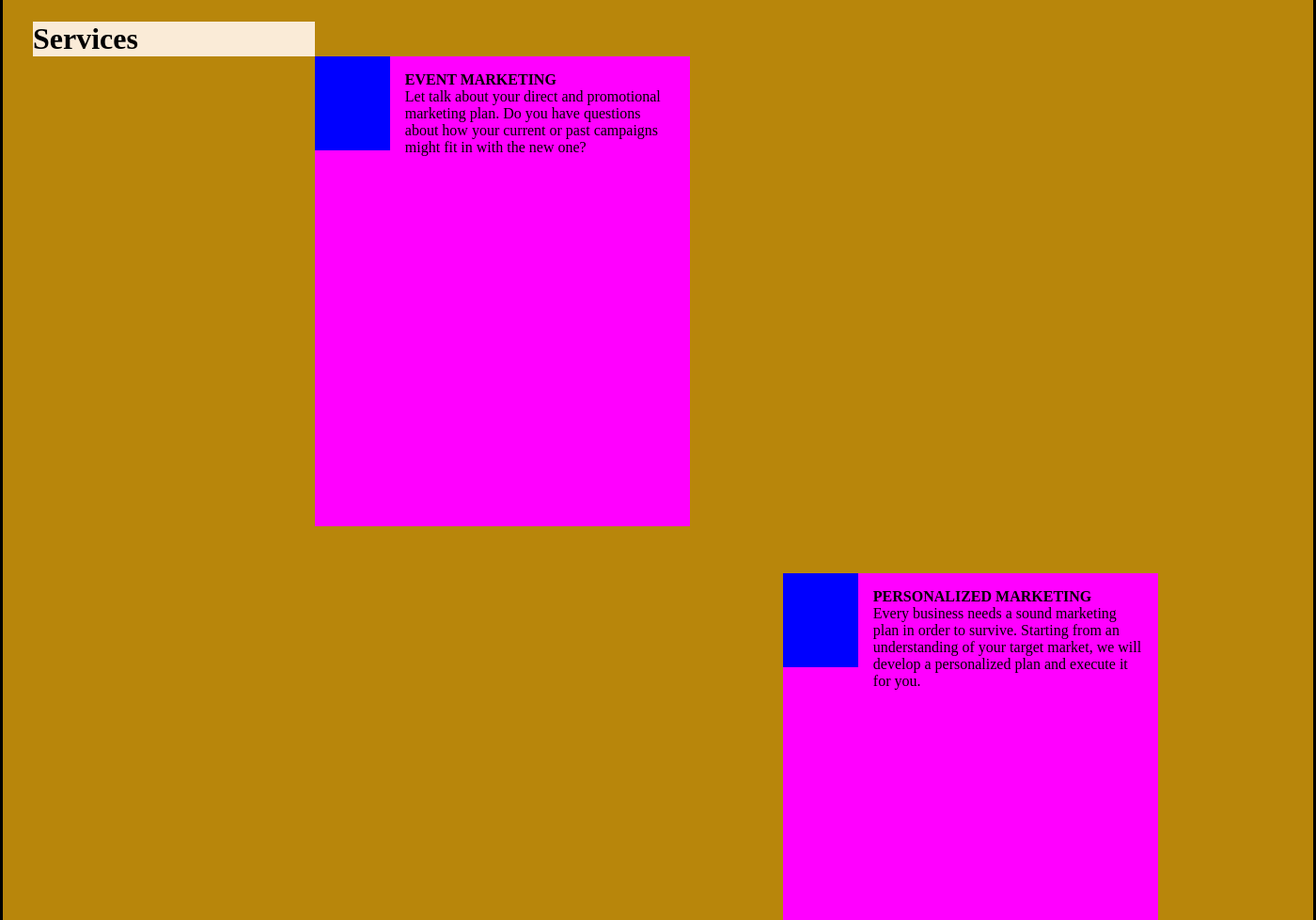
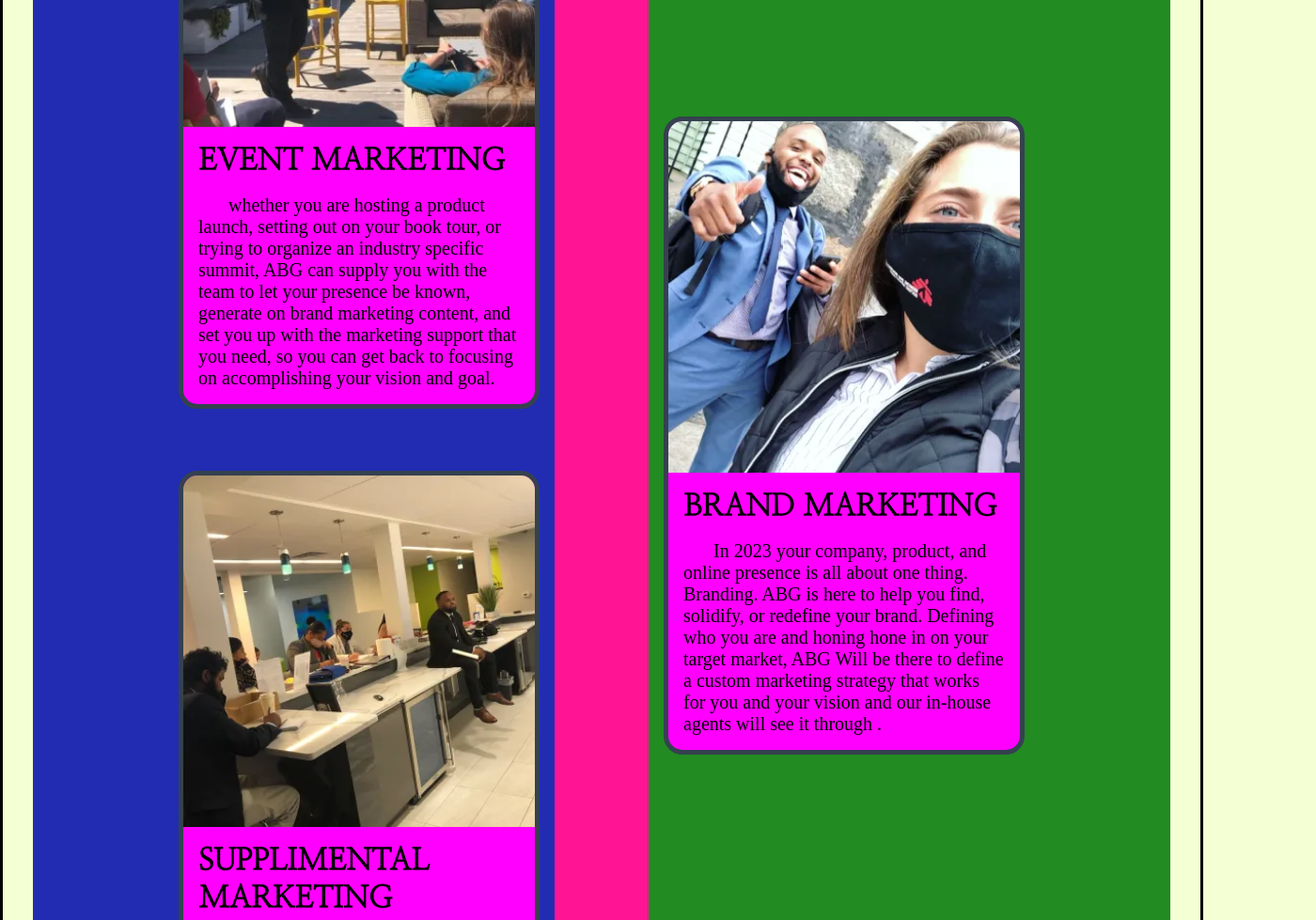
Before and after one commit to BrianStrout/corporate-example, a plain HTML site: page index.html in a window 1280 px wide. Shown: the part 1200-2179 px from the top of the page at 94% size, 1400 px wide, since content can reach past the window. Drawn offline with Linux system fonts and the light colour scheme; a script that the page names is missing.

Commit message:
base services styled

```diff
--- /dev/null
+++ b/css/service.css
@@ -0,0 +1,109 @@
+.pushed-up-blur {
+  position: absolute;
+  z-index: 80;
+  left: 0;
+  top: calc(var(--header-height) * -1);
+  -webkit-backdrop-filter: blur(5px);
+  backdrop-filter: blur(5px);
+  mask: linear-gradient(
+    to bottom,
+    rgba(0, 0, 0, 0) 20.5%,
+    /* rgba(0, 0, 0, 1) 25%,
+      rgba(0, 0, 0, 1) 37.5%, */ rgba(0, 0, 0, 0)
+      100%
+  );
+  width: 100%;
+  height: var(--header-height);
+  /* background-color: aqua; */
+}
+.pushed-up-blur > div {
+  /* position: absolute; */
+  inset: 0;
+}
+
+/* .pushed-up-blur > div:nth-of-type(1) {
+    z-index: 6;
+    backdrop-filter: blur(1px);
+    mask: linear-gradient(
+      to bottom,
+      rgba(0, 0, 0, 0) 12.5%,
+      rgba(0, 0, 0, 0) 100%
+    );
+  } */
+
+.services-container {
+  position: relative;
+  /* padding-left: 20%; */
+}
+.title-stick-div {
+  position: sticky;
+  z-index: 5;
+  top: 0;
+  width: 300px;
+  background-color: antiquewhite;
+}
+
+.section-title {
+}
+
+.service-grid {
+  display: grid;
+  grid-template-columns: 50% 50%;
+}
+
+.service-floating-container {
+  position: relative;
+  /* position: absolute; */
+  /* top: 20%; */
+  /* left: 250px; */
+  /* z-index: 90; */
+  margin-left: 150px;
+  margin-bottom: 50px;
+  width: 30vw;
+  min-height: 500px;
+  display: grid;
+  /* grid-template-rows: 20% auto; */
+  background-color: fuchsia;
+}
+.float-right {
+  margin-left: auto;
+  margin-right: 105px;
+  margin-top: 30vw;
+}
+.service-floating-image {
+  background-color: blue;
+  width: 100%;
+  aspect-ratio: 1 / 1;
+  /* make a variable */
+  min-height: 100px;
+}
+
+#serv-marketing-img {
+  /* z-index: 20; */
+  background: url("images/abg-em.webp");
+  background-size: cover;
+  background-position: center;
+  background-repeat: no-repeat;
+}
+#serv-marketing-img2 {
+  /* z-index: 20; */
+  background: url("images/abg-xp.webp");
+  background-size: cover;
+  background-position: center;
+  background-repeat: no-repeat;
+}
+#serv-marketing-img3 {
+  /* z-index: 20; */
+  background: url("images/abg-pm.webp");
+  background-size: cover;
+  background-position: center;
+  background-repeat: no-repeat;
+}
+
+.service-floating-blurb {
+  margin: 1rem;
+}
+.service-floating-title {
+  font-size: 2rem;
+  font-family: "Nanum Myeongjo", serif;
+}
--- a/index.css
+++ b/index.css
@@ -1,3 +1,4 @@
+@import url("https://fonts.googleapis.com/css2?family=Nanum+Myeongjo&display=swap");
 * {
   margin: 0;
   padding: 0;
@@ -5,7 +6,14 @@
 }
 
 :root {
-  --sizing-cap: 1400px;
+  --sizing-cap: 1950px;
+  --header-height: 100px;
+  --background: #f4ffd3;
+  --dark-blue: #35414f;
+  --border-blue: #35414f;
+}
+body {
+  background-color: var(--background);
 }
 
 .locon {
@@ -13,26 +21,33 @@
   z-index: 10;
   width: 100%;
   min-height: 100vh;
-  background-color: darkgoldenrod;
+  background-color: var(--background);
   border: 3px solid black;
+}
+.max-width-container {
+  width: 100vw;
+  /* overflow-x: hidden; */
+  display: flex;
+  flex-direction: column;
+  align-items: center;
 }
 
 .site-shell {
   position: relative;
-  width: max(100vw, 1400px);
+  width: 100vw;
+  max-width: var(--sizing-cap);
   min-height: 100vh;
-  background-color: #35414f;
-
+  background-color: var(--background);
   display: flex;
   flex-direction: column;
   align-items: center;
 }
 .site-shell > div {
-  max-width: var(--sizing-cap);
 }
 
 .sub-container {
-  padding: 220px 2rem 2rem 2rem;
+  max-width: 1600px;
+  padding: var(--header-height) 2rem 2rem 2rem;
 }
 
 .we-are-hiring {
@@ -47,14 +62,12 @@
 .city-backdrop {
   position: relative;
   width: 100%;
-  max-width: 1400px;
-  height: 40vh;
+  max-width: 2000px;
+  height: 60vh;
   min-height: 600px;
-
   background: url("images/hero-south-boston-cityscape.webp");
   background-repeat: none;
   background-size: cover;
-
   display: flex;
   flex-direction: column;
   align-items: center;
@@ -72,28 +85,34 @@
 }
 .header-back-frame {
   position: sticky;
-  z-index: 5;
-  top: 0;
+  z-index: 2;
+  top: 150px;
   width: 100%;
-  height: 200px;
-  /* display: flex; */
-  /* justify-content: center; */
-  border: 3px solid black;
+  max-height: 0;
+  /* height: var(--header-height); */
+  display: flex;
+  justify-content: center;
+  align-items: flex-end;
+  /* padding-bottom: 100px; */
+  /* border: 3px solid black; */
+  transform: translateY(0px);
+  /* background-color: #35414f; */
 }
 .header-clear-frame {
   position: sticky;
   top: 0;
   bottom: 0;
-  height: 200px;
+  /* height: var(--header-height); */
   width: 100%;
-  background-color: bisque;
-  overflow: hidden;
+  /* background-color:  */
+  /* overflow: hidden; */
   display: block;
 }
 
 .company-name-sticker {
   position: absolute;
   font-size: 7vw;
+  font-family: "Nanum Myeongjo", serif;
 }
 
 .header {
@@ -105,73 +124,161 @@
   height: 200px;
   display: flex;
   justify-content: center;
+  /* background-color: var(--background); */
 }
 
-.test {
+/* .test {
   position: absolute;
   z-index: -1;
   top: 0;
   width: 100%;
   height: 200px;
-}
+} */
 
 .logo-container {
   /* position: absolute; */
-  width: 200px;
-  height: 200px;
+
+  width: var(--header-height);
+  height: var(--header-height);
   background: url("images/corp-logo.webp");
   background-size: contain;
 }
 
 .pushed-up-blur {
   position: absolute;
+  z-index: 80;
   left: 0;
-  top: -200px;
+  top: calc(var(--header-height) * -1);
   -webkit-backdrop-filter: blur(5px);
   backdrop-filter: blur(5px);
-
+  mask: linear-gradient(
+    to bottom,
+    rgba(0, 0, 0, 0) 20.5%,
+    /* rgba(0, 0, 0, 1) 25%,
+    rgba(0, 0, 0, 1) 37.5%, */ rgba(0, 0, 0, 0) 100%
+  );
   width: 100%;
-  height: 200px;
+  height: var(--header-height);
+  /* background-color: aqua; */
+}
+.pushed-up-blur > div {
+  /* position: absolute; */
+  inset: 0;
 }
 
+/* .pushed-up-blur > div:nth-of-type(1) {
+  z-index: 6;
+  backdrop-filter: blur(1px);
+  mask: linear-gradient(
+    to bottom,
+    rgba(0, 0, 0, 0) 12.5%,
+    rgba(0, 0, 0, 0) 100%
+  );
+} */
+
 .services-container {
+  position: relative;
   /* padding-left: 20%; */
 }
 .title-stick-div {
   position: sticky;
-  top: 200px;
+  z-index: 5;
+  top: 0;
   width: 300px;
   background-color: antiquewhite;
 }
 
 .section-title {
 }
+
+.service-grid {
+  display: grid;
+  grid-template-columns: 1fr var(--header-height) 1fr;
+  background-color: forestgreen;
+}
+.service-grid-left {
+  display: flex;
+  flex-direction: column;
+  align-items: flex-end;
+  /* justify-content: flex-end; */
+  background-color: rgb(34, 44, 178);
+}
+.gap {
+  background-color: deeppink;
+}
+
+.service-grid-right {
+  display: flex;
+  flex-direction: column;
+  align-items: flex-start;
+}
+
 .service-floating-container {
-  margin-left: 300px;
+  position: relative;
+  /* position: absolute; */
+  /* top: 20%; */
+  /* left: 250px; */
+  /* z-index: 90; */
+  /* margin-left: 150px; */
+  margin: 1rem;
   margin-bottom: 50px;
-  width: 30%;
+  width: 30vw;
   min-height: 500px;
+  display: grid;
+  /* grid-template-rows: 20% auto; */
+  background-color: fuchsia;
 
-  display: grid;
-  grid-template-columns: 20% auto;
-  background-color: fuchsia;
+  border: 5px solid var(--border-blue);
+  border-radius: 20px;
 }
 .float-right {
-  margin-left: auto;
-  margin-right: 10%;
-
-  update grid layout
+  /* margin-left: auto; */
+  /* margin-right: 105px; */
+  margin-top: 30vw;
 }
 .service-floating-image {
   background-color: blue;
   width: 100%;
+  aspect-ratio: 1 / 1;
   /* make a variable */
-  height: 100px;
+  min-height: 100px;
+  /* border: inherit; */
+  border-radius: 15px 15px 0px 0px;
 }
+
+#serv-marketing-img {
+  /* z-index: 20; */
+  background: url("images/abg-em.webp");
+  background-size: cover;
+  background-position: center;
+  background-repeat: no-repeat;
+}
+#serv-marketing-img2 {
+  /* z-index: 20; */
+  background: url("images/abg-xp.webp");
+  background-size: cover;
+  background-position: center;
+  background-repeat: no-repeat;
+}
+#serv-marketing-img3 {
+  /* z-index: 20; */
+  background: url("images/abg-pm.webp");
+  background-size: cover;
+  background-position: center;
+  background-repeat: no-repeat;
+}
+
 .service-floating-blurb {
   margin: 1rem;
 }
 .service-floating-title {
+  font-size: 2rem;
+  font-family: "Nanum Myeongjo", serif;
+}
+.service-floating-blurb > p {
+  font-size: 1.25rem;
+  text-indent: 2rem;
+  margin-top: 1rem;
 }
 
 .culture-container {
--- a/index.html
+++ b/index.html
@@ -6,8 +6,10 @@
     <meta name="viewport" content="width=device-width, initial-scale=1.0" />
     <title>GBA Corporate</title>
     <link rel="stylesheet" href="./index.css" />
+    <!-- <link rel="stylesheet" href="css/service.css" /> -->
   </head>
   <body>
+    <div class="max-width-container">
       <div class="site-shell">
         <div class="we-are-hiring">
           <!-- all js intro -->
@@ -15,6 +17,16 @@
 
         <div class="city-backdrop">
           <div class="links-to-contact"><h4>Contact</h4></div>
+          <div class="pitcher">
+            <h3 id="bold-one">pitch one</h3>
+            <h3 id="bold-one">pitch two</h3>
+            <p>
+              Lorem ipsum dolor sit amet, consectetur adipisicing elit. Soluta
+              ex facilis, amet eaque obcaecati perferendis praesentium alias
+              tempore laborum rerum magni, ea voluptatem quod dolore officia
+              expedita aliquid corporis id.
+            </p>
+          </div>
         </div>
 
         <div class="header-back-frame">
@@ -24,53 +36,79 @@
         <div class="header">
           <div class="company-name-sticker-box"></div>
           <div class="logo-container"></div>
-        <!-- <div class="test"></div> -->
         </div>
 
         <div class="services-container sub-container locon">
+          <div class="pushed-up-blur"></div>
           <div class="title-stick-div">
             <h1 class="section-title">Services</h1>
           </div>
-
+          <div class="service-grid">
+            <div class="service-grid-left">
               <div class="service-floating-container">
-          <div class="service-floating-image"></div>
+                <div
+                  id="serv-marketing-img"
+                  class="service-floating-image"
+                ></div>
                 <div class="service-floating-blurb">
                   <h4 class="service-floating-title">EVENT MARKETING</h4>
                   <p>
-              Let talk about your direct and promotional marketing plan. Do you
-              have questions about how your current or past campaigns might fit
-              in with the new one?
+                    whether you are hosting a product launch, setting out on
+                    your book tour, or trying to organize an industry specific
+                    summit, ABG can supply you with the team to let your
+                    presence be known, generate on brand marketing content, and
+                    set you up with the marketing support that you need, so you
+                    can get back to focusing on accomplishing your vision and
+                    goal.
                   </p>
                 </div>
               </div>
-        <div class="service-floating-container float-right">
-          <div class="pushed-up-blur"></div>
-          <div class="service-floating-image"></div>
+
+              <div class="service-floating-container">
+                <div
+                  id="serv-marketing-img2"
+                  class="service-floating-image"
+                ></div>
                 <div class="service-floating-blurb">
-            <h4 class="service-floating-title">PERSONALIZED MARKETING</h4>
+                  <h4 class="service-floating-title">SUPPLIMENTAL MARKETING</h4>
                   <p>
-              Every business needs a sound marketing plan in order to survive.
-              Starting from an understanding of your target market, we will
-              develop a personalized plan and execute it for you.
-            </p>
-          </div>
-        </div>
-        <div class="service-floating-container">
-          <div class="service-floating-image"></div>
-          <div class="service-floating-blurb">
-            <h4 class="service-floating-title">THAT EXTRA MARKETING PUSH</h4>
-            <p>
-              There will come a time in your business when you will need some
-              additional help to hit your quarterly numbers. In addition to
-              long-term marketing support, we can be available for extra hours
-              during important events where our help is needed.
+                    Door to door doesn’t work anymore, when business slows down
+                    it’s time to reflect, get creative, and solve problems. Are
+                    you expanding your market reach? Is your online presence
+                    up-to-date, SEO optimized, and reflective of what you can
+                    offer? Are you engaging past clients with modernized on
+                    brand promotions? ABG can help you locate where improvements
+                    are needed and I get it done for you.
                   </p>
                 </div>
               </div>
             </div>
+            <div class="gap"></div>
+            <div class="service-grid-right">
+              <div class="service-floating-container float-right">
+                <div
+                  id="serv-marketing-img3"
+                  class="service-floating-image"
+                ></div>
+                <div class="service-floating-blurb">
+                  <h4 class="service-floating-title">BRAND MARKETING</h4>
+                  <p>
+                    In 2023 your company, product, and online presence is all
+                    about one thing. Branding. ABG is here to help you find,
+                    solidify, or redefine your brand. Defining who you are and
+                    honing hone in on your target market, ABG Will be there to
+                    define a custom marketing strategy that works for you and
+                    your vision and our in-house agents will see it through .
+                  </p>
+                </div>
+              </div>
+            </div>
+          </div>
+        </div>
+
         <div class="culture-container sub-container locon">
           <div class="title-stick-div">
-          <h1 class="section-title">Our Compabny Culture</h1>
+            <h1 class="section-title">Our Culture</h1>
           </div>
         </div>
         <div class="contact-container sub-container locon">
@@ -79,8 +117,8 @@
           </div>
         </div>
         <div class="footer sub-container locon">
-        LOGO ****number****email***privacy policy ******facebook8linked in8other
-        social Copyright © 2022 ABG Boston - All Rights Reserved.
+          LOGO ****number****email***privacy policy ******facebook8linked
+          in8other social Copyright © 2022 ABG Boston - All Rights Reserved.
           <ul>
             <li></li>
             <li></li>
@@ -101,6 +139,7 @@
           </ul>
         </div>
       </div>
+    </div>
   </body>
 </html>
 <script src="./index.js"></script>
--- /dev/null
+++ b/index.js
@@ -0,0 +1 @@
+console.log("connected");
```
Also changed, not shown: images/abg-ce.webp (added), images/abg-em.webp (added), images/abg-hf.webp (added), images/abg-ho.webp (added), images/abg-pm.webp (added), images/abg-xp.webp (added), images/corp-logo.webp (added), images/hero-south-boston-cityscape.webp (added), images/team-photo.webp (added). Lines whose indentation alone changed are shown as unchanged.
